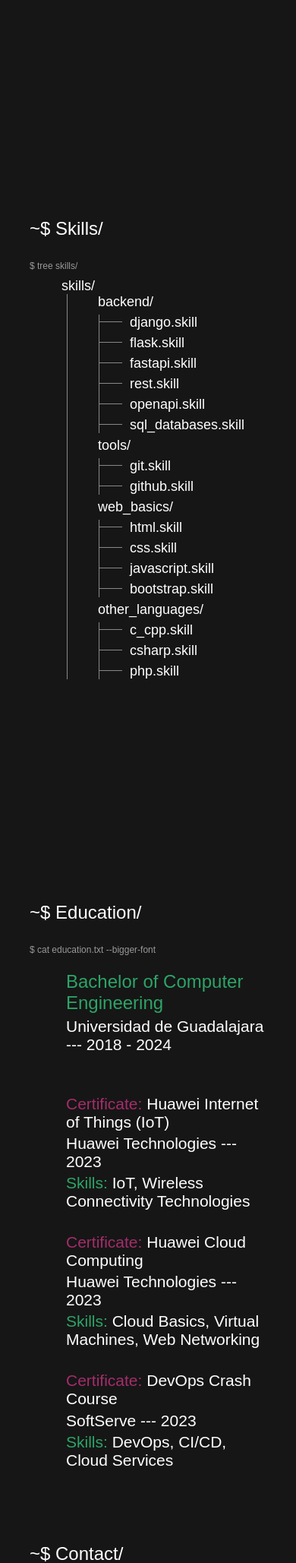
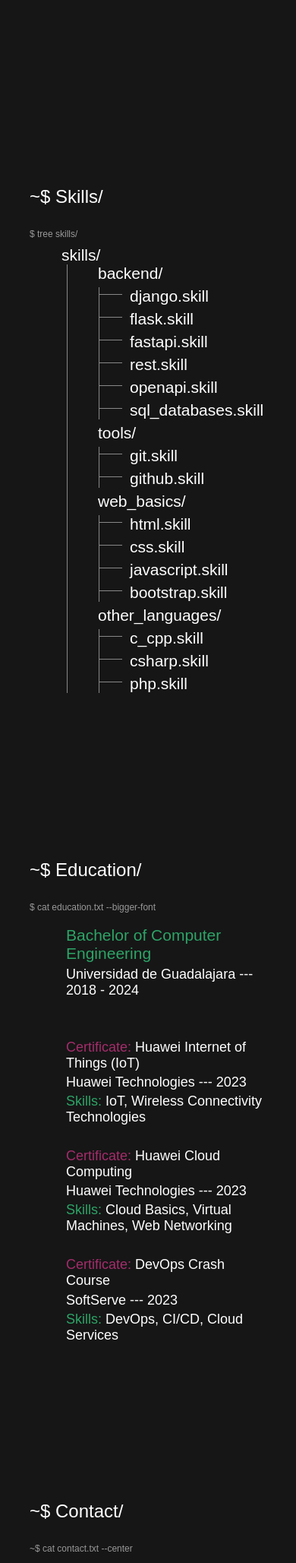
Before and after one commit to BrialexMaga/portfolio, a Flask app: page / in a window 390 px wide. Shown: the part 2329-4386 px from the top of the page at 76% size. Run offline with Flask 3, Linux system fonts and the light colour scheme; some web fonts are replaced.

Commit message:
Adjust skills section and education section to phone layout

```diff
--- a/static/css/style.css
+++ b/static/css/style.css
@@ -548,6 +548,16 @@ h2 {
     .project-link .skills {
         flex-basis: auto;
     }
+
+    .section-skills-height {
+        padding-top: 10vh;
+        height: 100vh;
+    }
+
+    .skill-tree,
+    .skill-tree ul {
+        font-size: 1.75rem;
+    }
 }
 
 
@@ -568,6 +578,14 @@ h2 {
     #hero .slogan {
         font-size: 1rem;
     }
+
+    .career-name {
+        font-size: 1.75rem;
+    }
+
+    .education-list {
+        font-size: 1.5rem;
+    }
 }
 
 
@@ -580,4 +598,17 @@ h2 {
     .navbar {
         font-size: 0.65rem;
     }
+
+    .skill-tree,
+    .skill-tree ul {
+        font-size: 1.5rem;
+    }
+
+    .career-name {
+        font-size: 1.5rem;
+    }
+
+    .education-list {
+        font-size: 1.25rem;
+    }
 }
```
